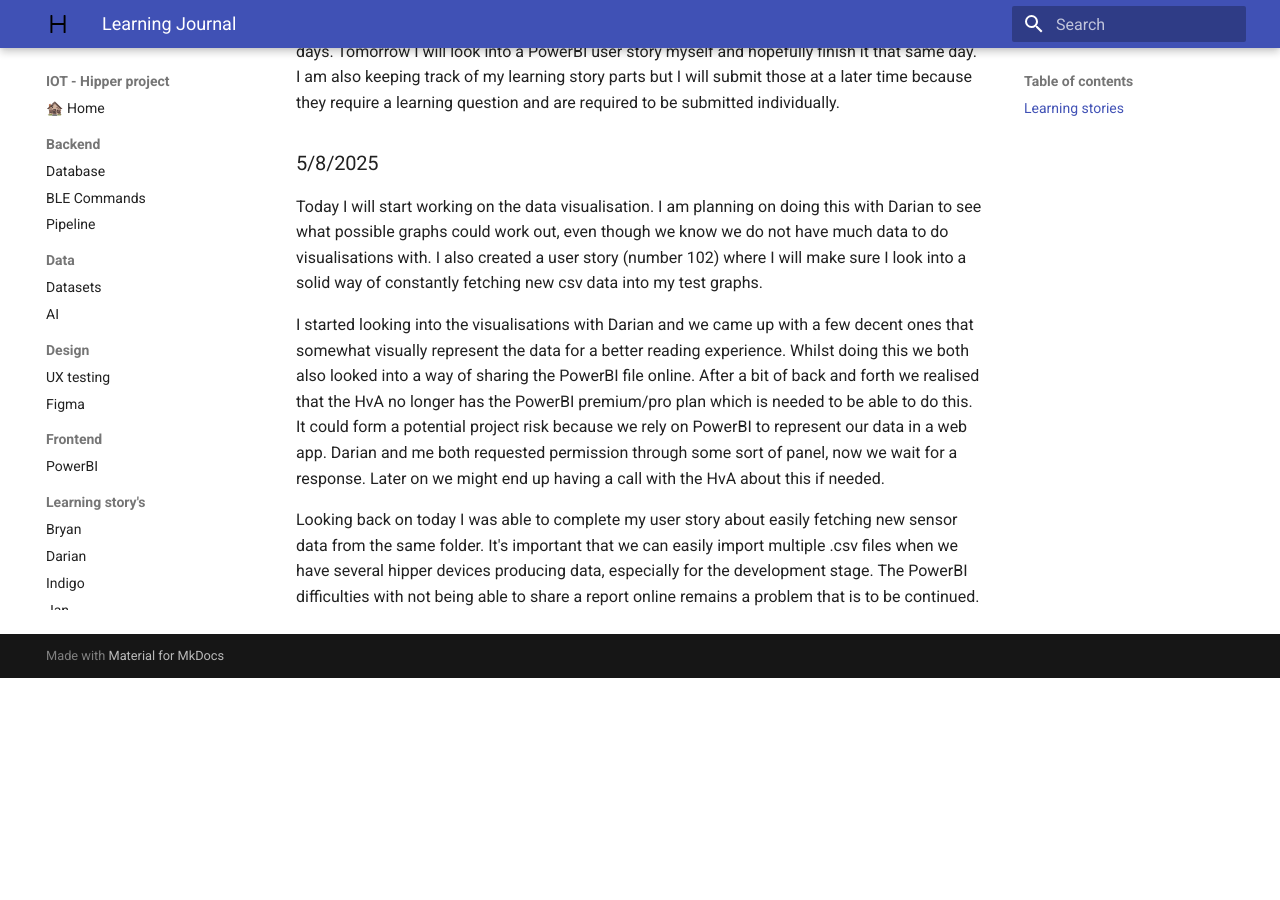
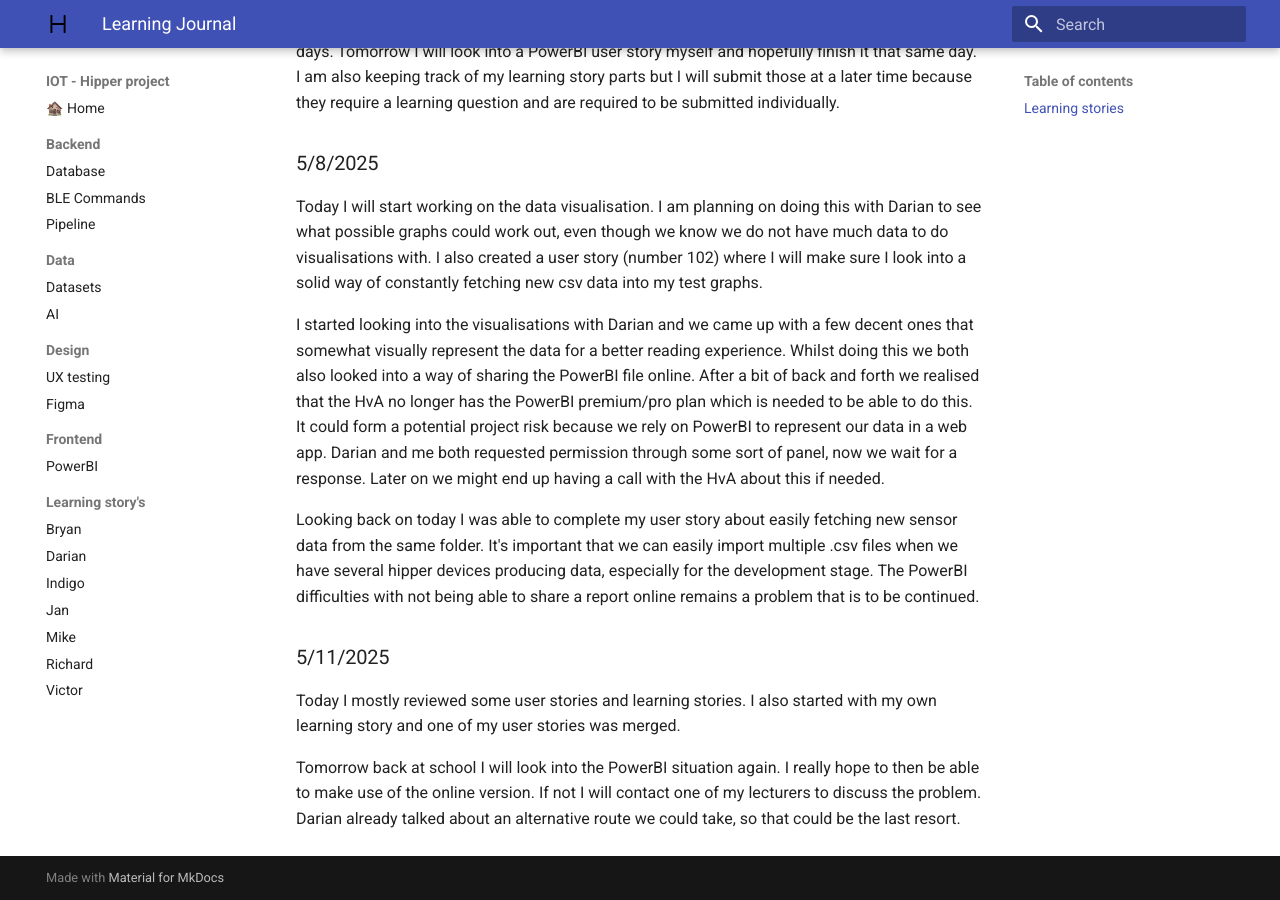
Before and after one commit to Vic-Warden/Digital-Life-Hipper-Monitoring, an MkDocs documentation site: the page built from docs/learning/journalJan.md, in a window 1280 px wide and 900 px high, scrolled down 1079 px. Built offline with MkDocs 1.6.1 and Material for MkDocs 9.7.7, drawn with Linux system fonts in a browser that asks for light colours; before the commit the page ends 1757 px from its top, so only the background shows below that.

Commit message:
updated journal of today

```diff
--- a/docs/learning/journalJan.md
+++ b/docs/learning/journalJan.md
@@ -25,3 +25,8 @@ Today I will start working on the data visualisation. I am planning on doing thi
 I started looking into the visualisations with Darian and we came up with a few decent ones that somewhat visually represent the data for a better reading experience. Whilst doing this we both also looked into a way of sharing the PowerBI file online. After a bit of back and forth we realised that the HvA no longer has the PowerBI premium/pro plan which is needed to be able to do this. It could form a potential project risk because we rely on PowerBI to represent our data in a web app. Darian and me both requested permission through some sort of panel, now we wait for a response. Later on we might end up having a call with the HvA about this if needed.
 
 Looking back on today I was able to complete my user story about easily fetching new sensor data from the same folder. It's important that we can easily import multiple .csv files when we have several hipper devices producing data, especially for the development stage. The PowerBI difficulties with not being able to share a report online remains a problem that is to be continued.
+
+### 5/11/2025
+Today I mostly reviewed some user stories and learning stories. I also started with my own learning story and one of my user stories was merged.
+
+Tomorrow back at school I will look into the PowerBI situation again. I really hope to then be able to make use of the online version. If not I will contact one of my lecturers to discuss the problem. Darian already talked about an alternative route we could take, so that could be the last resort.
```
